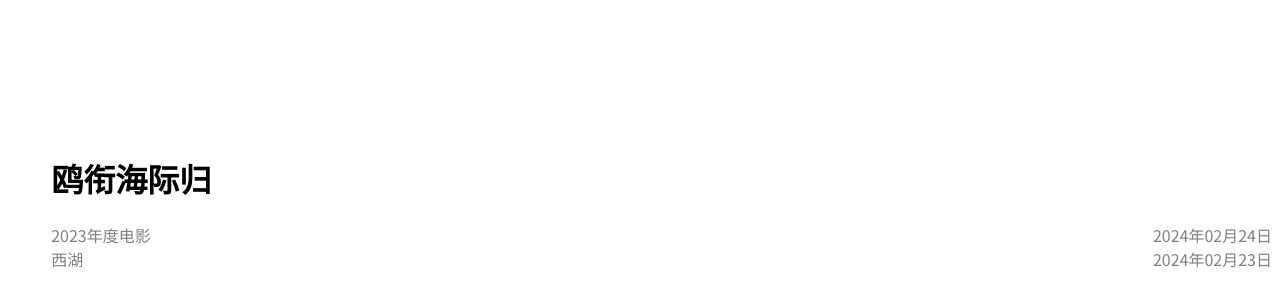
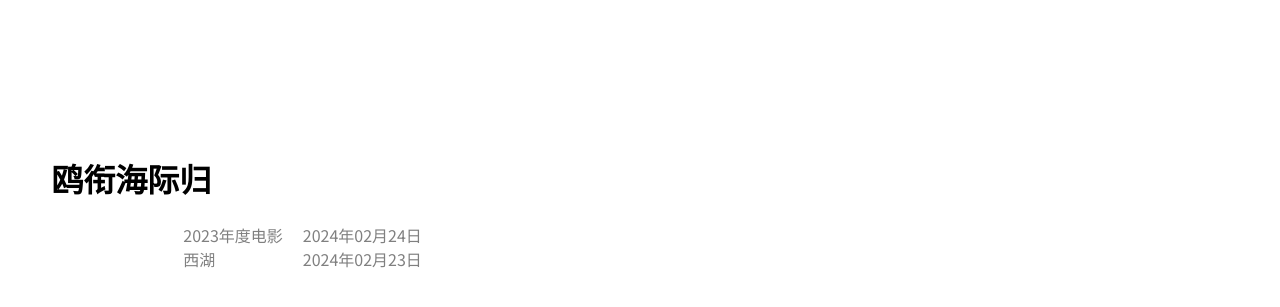
Before and after one commit to liushuaiiu/liushuaiiu.github.io, a Jekyll site: the page built from index.html, in a window 1280 px wide. Shown: the top 307 px of the page. Built offline with Jekyll 4.4.1, drawn with Linux system fonts in a browser that asks for light colours.

Commit message:
Update style.css

```diff
--- a/assets/css/style.css
+++ b/assets/css/style.css
@@ -49,10 +49,23 @@ p {
     margin-right: auto; /* 确保标题和日期之间的间隔 */
 }
 
-.post-date {
-    /* 日期的样式 */
+.post-container {
+    display: flex;
+    justify-content: space-between; /* 这会在标题和日期之间添加空间，但不会推到最右边 */
+    align-items: center;
+    width: 80%; /* 或者根据您的页面设计调整宽度 */
+    margin: 0 auto; /* 这会使得容器居中显示 */
+    padding: 0 10px; /* 根据需要调整内边距 */
+    box-sizing: border-box; /* 保证内边距不会影响容器的最终宽度 */
 }
 
+.post-title {
+    /* 标题样式，不需要特别调整 */
+}
+
+.post-date {
+    margin-left: 20px; /* 保持与标题固定距离 */
+}
 
 /* 可选：为链接添加一些样式，比如悬停效果 */
 .post-link:hover {
```
